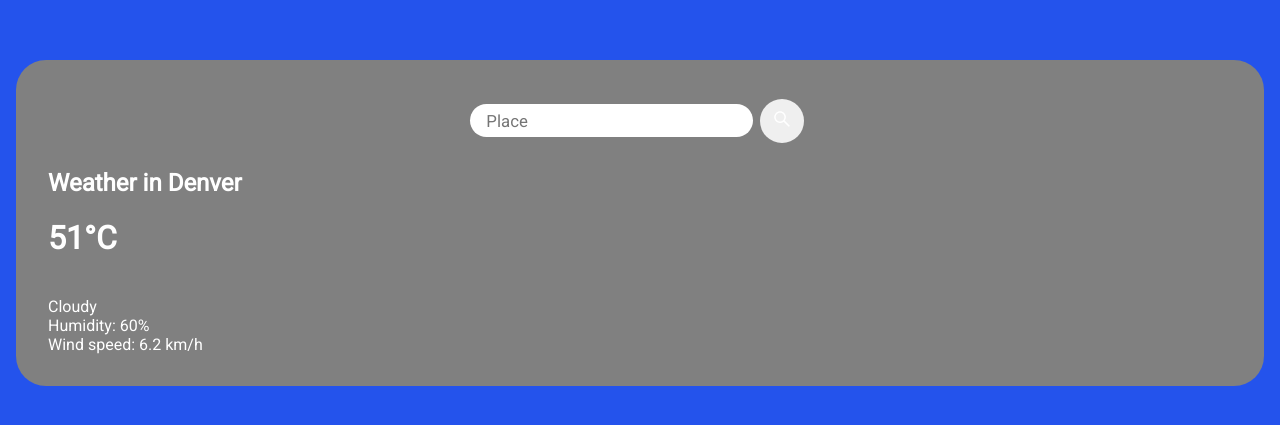
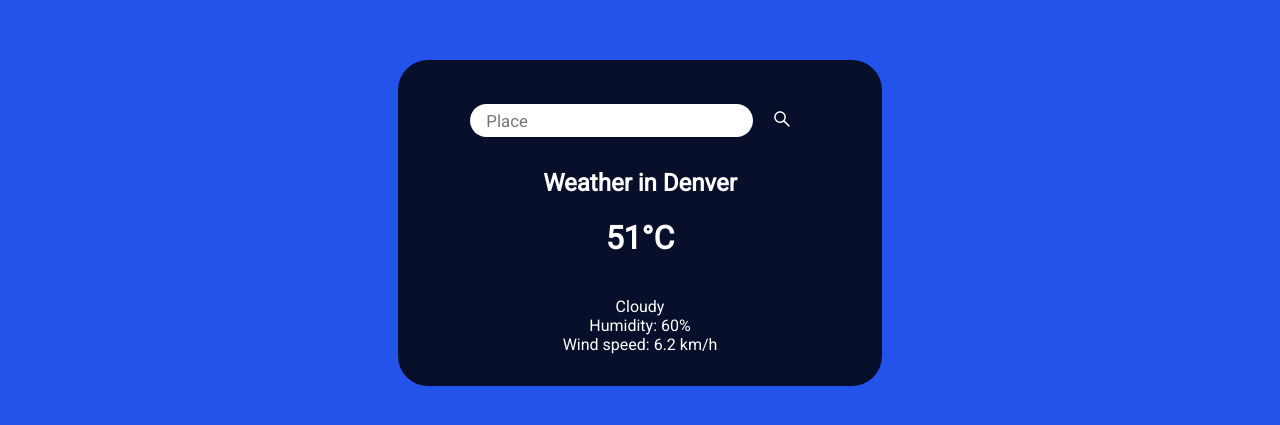
Before and after one commit to BenjaminShutyak/WeatherAppPhase1, a plain HTML site: page index.html in a window 1280 px wide. Shown: the part 177-602 px from the top of the page. Drawn offline with Linux system fonts and the light colour scheme.

Commit message:
Centered all elements for a simple yet clean look

```diff
--- a/style.css
+++ b/style.css
@@ -9,19 +9,20 @@ body {
 }
 
 .card {
-    background-color: grey;
+    background: #000000d0;
     color: white;
     padding: 2em;
     border-radius: 30px;
     width: 100%;
-    max width : 420px;
+    max-width: 420px;
     margin: 1em;
-}
+  }
 
 .search {
     display: flex;
     align-items: center;
     justify-content: center;
+    color: black;
 }
 
 button {
@@ -31,7 +32,7 @@ button {
    height: 44px;
    width: 44px;
    outline: none;
-   background: 7c7c7c2b;
+   background: none;
    color: white;
    cursor: pointer;
    transition: 0.2 ease-in-out;
@@ -50,5 +51,35 @@ input.search-bar {
 }
 
 button:hover {
-    background-color: #7c7c7c6b;
+    background: #7c7c7c6b;
+  }
+
+h2 {
+    display: flex;
+    align-items: center;
+    justify-content: center;
 }
+
+h1 {
+    display: flex;
+    align-items: center;
+    justify-content: center;
+}
+
+.description {
+    display: flex;
+    align-items: center;
+    justify-content: center;
+}
+
+.humidity {
+    display: flex;
+    align-items: center;
+    justify-content: center;
+}
+
+.wind {
+    display: flex;
+    align-items: center;
+    justify-content: center;
+}
```
